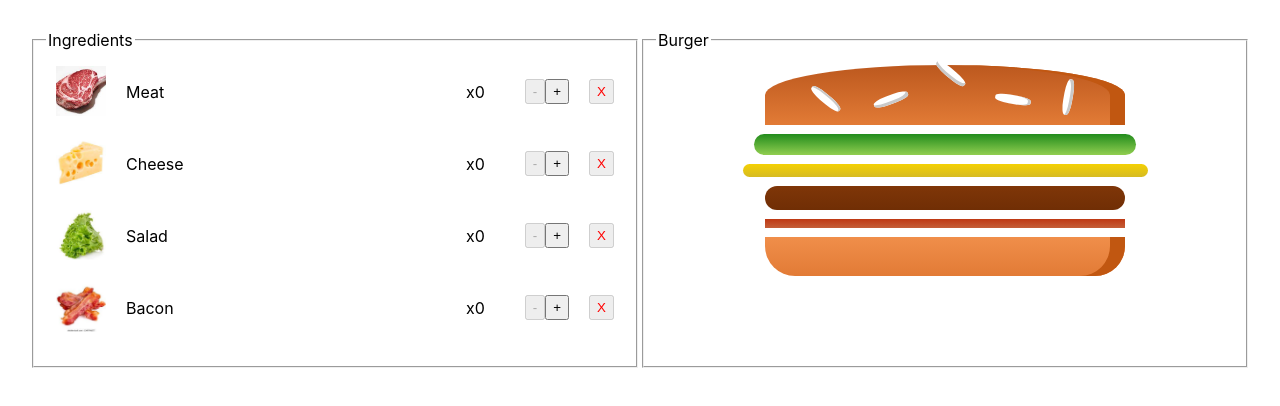
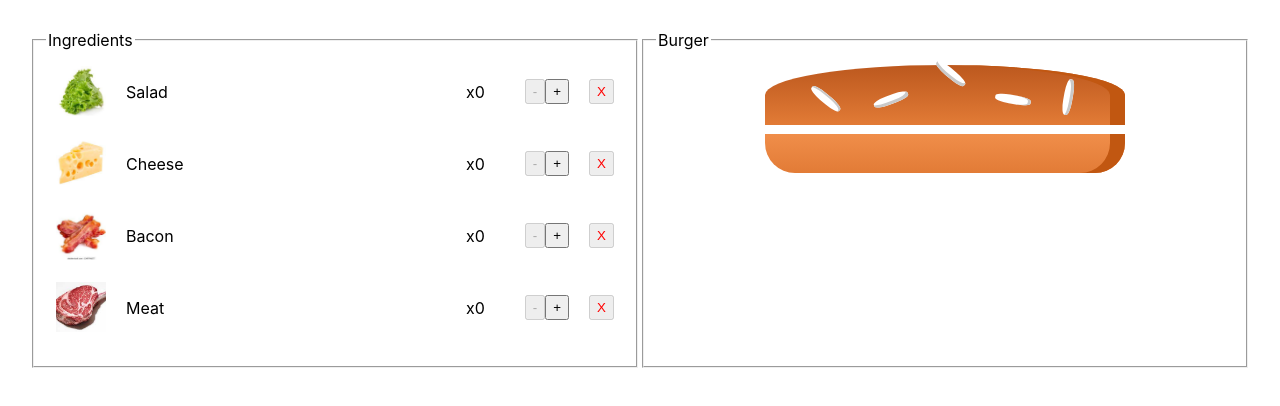
Before and after one commit to iisakjanova/js_group_11_homework_55_irina_isakzhanova, a React (Create React App) app: page / in a window 1280 px wide. Shown: the top 406 px of the page. Built offline with nearby package versions, Linux system fonts and the light colour scheme.

Commit message:
Added drawing burger ingredients

```diff
--- a/src/App.js
+++ b/src/App.js
@@ -2,46 +2,46 @@ import {useState} from "react";
 import {nanoid} from "nanoid";
 
 import Ingredients from "./components/Ingredients/Ingredients";
+import Burger from "./components/Burger/Burger";
 import './App.css'
-import Burger from "./components/Burger/Burger";
 
 const App = () => {
     const [ingredients, setIngredients] = useState([
+        {name: 'Salad', count: 0, id: nanoid(),},
+        {name: 'Cheese', count: 0, id: nanoid(),},
+        {name: 'Bacon', count: 0, id: nanoid(),},
         {name: 'Meat', count: 0, id: nanoid(),},
-        {name: 'Cheese', count: 0, id: nanoid(),},
-        {name: 'Salad', count: 0, id: nanoid(),},
-        {name: 'Bacon', count: 0, id: nanoid(),},
     ]);
 
     const increaseCount = id => {
-        setIngredients(prevIngredients => prevIngredients.map((ingredient) => {
+        setIngredients(prevIngredients => prevIngredients.map(ingredient => {
             if (ingredient.id === id) {
-                return {...ingredient, count: ingredient.count + 1}
+                return {...ingredient, count: ingredient.count + 1};
             }
 
             return ingredient;
-        }))
+        }));
     };
 
     const decreaseCount = id => {
-        setIngredients(prevIngredients => prevIngredients.map((ingredient) => {
+        setIngredients(prevIngredients => prevIngredients.map(ingredient => {
             if (ingredient.id === id) {
                 const count = ingredient.count !== 0 ? ingredient.count - 1 : 0;
-                return {...ingredient, count}
+                return {...ingredient, count};
             }
 
             return ingredient;
-        }))
+        }));
     };
 
     const removeIngredient = id => {
-        setIngredients(prevIngredients => prevIngredients.map((ingredient) => {
+        setIngredients(prevIngredients => prevIngredients.map(ingredient => {
             if (ingredient.id === id) {
-                return {...ingredient, count: 0}
+                return {...ingredient, count: 0};
             }
 
             return ingredient;
-        }))
+        }));
     };
 
     return (
@@ -52,7 +52,9 @@ const App = () => {
                 onDecrease={decreaseCount}
                 onRemove={removeIngredient}
             />
-            <Burger />
+            <Burger
+                ingredients={ingredients}
+            />
         </div>
     );
 };
--- a/src/components/Burger/Burger.js
+++ b/src/components/Burger/Burger.js
@@ -1,3 +1,5 @@
+import {nanoid} from "nanoid";
+
 import React from 'react';
 import './Burger.css';
 import BreadTop from "../BreadTop/BreadTop";
@@ -7,17 +9,51 @@ import Cheese from "../Cheese/Cheese";
 import Meat from "../Meat/Meat";
 import Bacon from "../Bacon/Bacon";
 
-const Burger = () => {
+const Burger = props => {
+    const getIngredientComponent = (name) => {
+        let ingredient;
+
+        switch (name) {
+            case 'Meat':
+                ingredient = <Meat key={nanoid()} />;
+                break;
+            case 'Cheese':
+                ingredient = <Cheese key={nanoid()} />;
+                break;
+            case 'Bacon':
+                ingredient = <Bacon key={nanoid()} />;
+                break;
+            case 'Salad':
+                ingredient = <Salad key={nanoid()} />;
+                break;
+            default:
+                ingredient = <Salad key={nanoid()} />;
+                break;
+        }
+
+        return ingredient;
+    };
+
+    const prepareIngredients = () => {
+        const stuffing = [];
+
+        props.ingredients.forEach(({count, name}) => {
+            for (let i = 0; i < count; i++) {
+                const component = getIngredientComponent(name);
+                stuffing.push(component);
+            }
+        });
+
+        return stuffing;
+    };
+
     return (
         <div className="BurgerWrapper">
             <fieldset>
                 <legend>Burger</legend>
                 <div className="Burger">
                     <BreadTop />
-                    <Salad />
-                    <Cheese />
-                    <Meat />
-                    <Bacon />
+                    {prepareIngredients()}
                     <BreadBottom />
                 </div>
             </fieldset>
```
